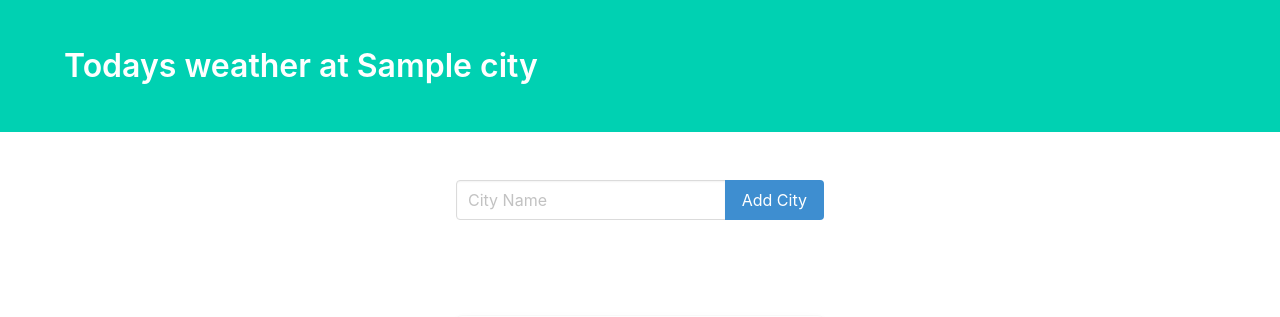
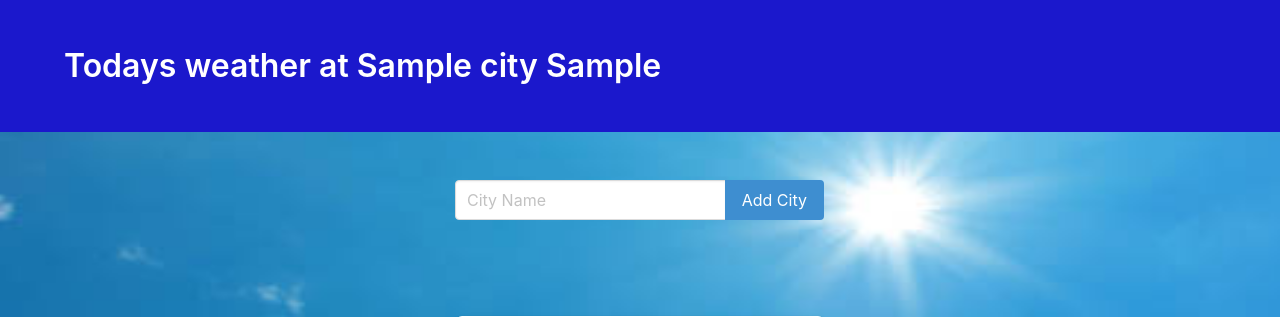
Before and after one commit to OkyereI/project_finale, a Django app: template weather/weather_app/templates/weather/index.html in a window 1280 px wide. Shown: the top 317 px of the page. Run offline with Django 5.2, Linux system fonts and the light colour scheme; the template is opened without the code that fills it: most values are stand-ins (such as "Sample title", 1, 10 or a date in 2020); some libraries are stand-ins or nearby versions.

Commit message:
requirement added

```diff
--- a/weather/static/main.css
+++ /dev/null
@@ -1,3 +0,0 @@
-#id{
-    background-image: weather.jpg;
-}
--- /dev/null
+++ b/weather/weather_app/static/main.css
@@ -0,0 +1,16 @@
+body {
+   color: blue;
+  }
+  #st{
+    background-size: 1800px 900px;
+    background-repeat: no-repeat;
+    background-position: top;
+    background-attachment: ;
+}
+.head{
+  background-color: red;
+}
+.hero-body{
+  background-color: rgb(27, 24, 204);
+
+}
--- a/weather/weather_app/templates/weather/index.html
+++ b/weather/weather_app/templates/weather/index.html
@@ -1,19 +1,20 @@
+{% load static %}
 <!DOCTYPE html>
 <html lang="en">
 <head>
     <meta charset="UTF-8">
     <meta name="viewport" content="width=device-width, initial-scale=1.0">
     <meta http-equiv="X-UA-Compatible" content="ie=edge">
-    <title>What's the weather like?</title>
-    <link rel="stylesheet" href="/static/main.css">
+    <title>{%block title%}weather forecast at {{weather.city}}{%endblock%}</title>
+    <link rel="stylesheet" href="{% static 'main.css'%}">
     <link rel="stylesheet" href="https://cdnjs.cloudflare.com/ajax/libs/bulma/0.6.2/css/bulma.css" />
 </head>
-<body>
+<body id="st" style="background-image: url('{% static "images/img.png"%}')";>
     <section class="hero is-primary">
         <div class="hero-body">
             <div class="container">
                 <h1 class="title">
-                    Todays weather at {{weather.city}}
+                    Todays weather at {{weather.city}} {{weather_data}}
                 </h1>
             </div>
         </div>
@@ -22,7 +23,11 @@
         <div class="container">
             <div class="columns">
                 <div class="column is-offset-4 is-4">
-                    <form action="" method="GET">
+                    <form  methods="POST">
+                        {% csrf_token %}
+                        <div class="field has-addons">
+                            <div class="control is-expanded">
+                            </div>
                         <div class="field has-addons">
                             <div class="control is-expanded">
                                 <input class="input" type="text" placeholder="City Name">
@@ -32,6 +37,7 @@
                                     Add City
                                 </button>
                             </div>
+
                         </div>
                     </form>
                 </div>
@@ -52,6 +58,7 @@
                             <div class="media-content">
                                 <div class="content">
                                     <p>
+
                                         <span class="title">{{weather.city}}</span>
                                         <br>
                                         <span class="subtitle">{{weather.description}}</span>
```
Also changed, not shown: weather/weather_app/views.py (+8 -12 lines), weather/db.sqlite3, weather/static/weather.jpg (deleted), weather/weather_app/static/images/Designer.jpeg (added), weather/weather_app/static/images/image.png (added), weather/weather_app/static/images/img.png (added).
